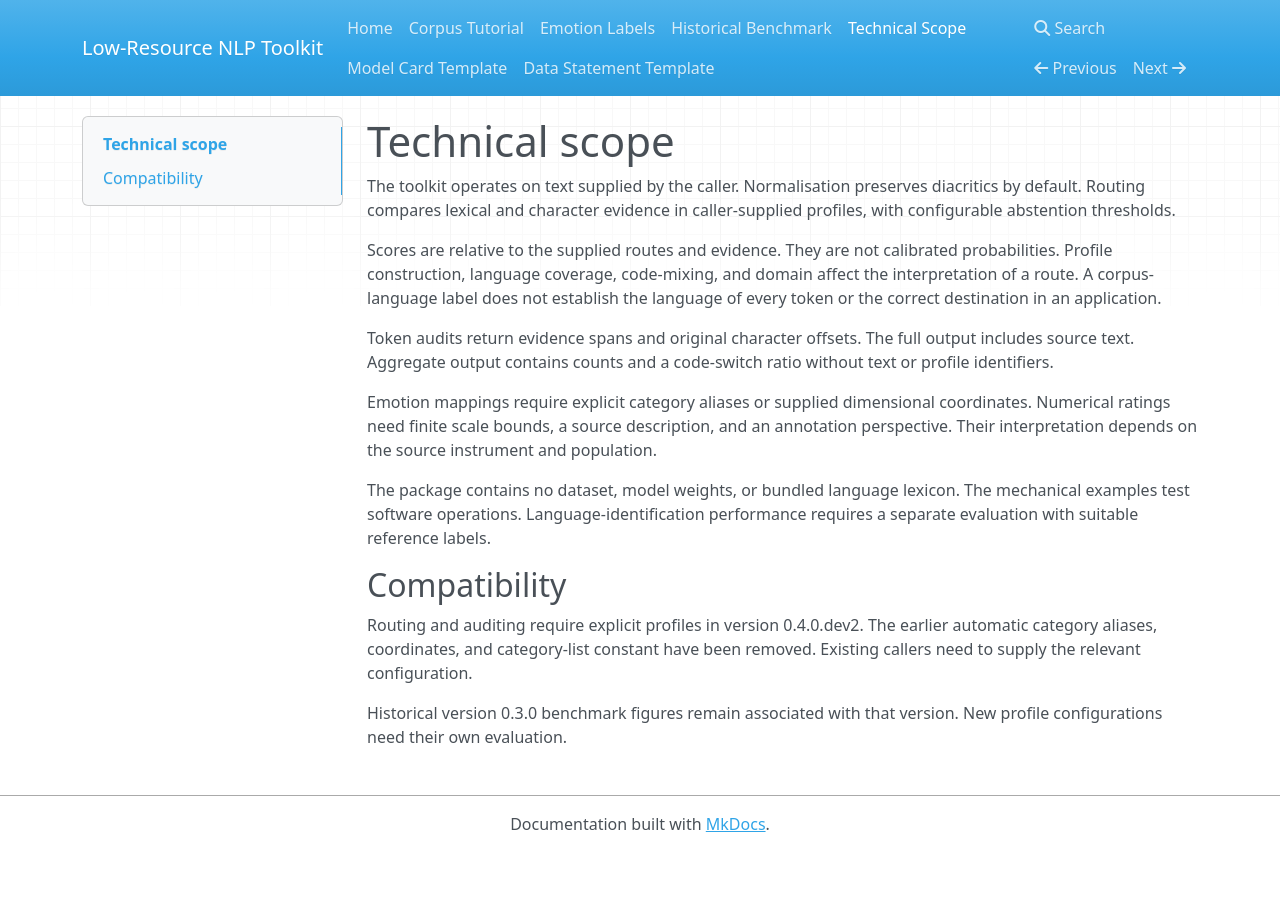
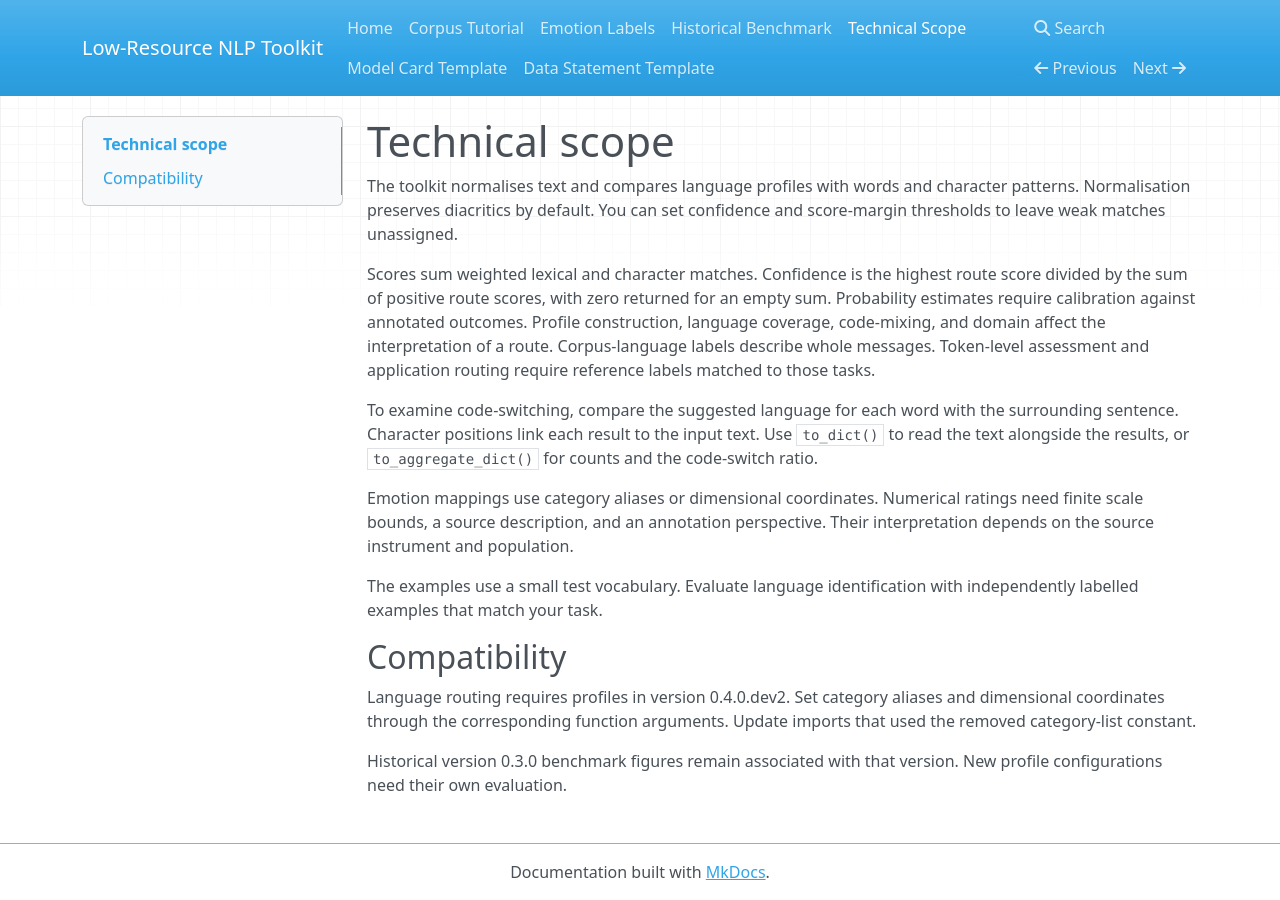
Before and after one commit to oyinkanchekwas/low-resource-nlp-toolkit, an MkDocs documentation site: the page built from docs/scope.md, in a window 1280 px wide. Built offline with MkDocs 1.6.1, drawn with Linux system fonts in a browser that asks for light colours; nearby versions of some CDN libraries.

Commit message:
Explain code-switching analysis through practical usage (#4)
Describe how to define language profiles and examine language changes within a sentence. Explain confidence through its calculation and match evaluation guidance to the annotation unit.

Use the same terminology in the README, documentation, package description, command help, and code comments. Link directly to the published documentation so the README works from the package index.

Preserve the existing command names, Python interfaces, output fields, and calculations.

```diff
--- a/docs/scope.md
+++ b/docs/scope.md
@@ -1,17 +1,17 @@
 # Technical scope
 
-The toolkit operates on text supplied by the caller. Normalisation preserves diacritics by default. Routing compares lexical and character evidence in caller-supplied profiles, with configurable abstention thresholds.
+The toolkit normalises text and compares language profiles with words and character patterns. Normalisation preserves diacritics by default. You can set confidence and score-margin thresholds to leave weak matches unassigned.
 
-Scores are relative to the supplied routes and evidence. They are not calibrated probabilities. Profile construction, language coverage, code-mixing, and domain affect the interpretation of a route. A corpus-language label does not establish the language of every token or the correct destination in an application.
+Scores sum weighted lexical and character matches. Confidence is the highest route score divided by the sum of positive route scores, with zero returned for an empty sum. Probability estimates require calibration against annotated outcomes. Profile construction, language coverage, code-mixing, and domain affect the interpretation of a route. Corpus-language labels describe whole messages. Token-level assessment and application routing require reference labels matched to those tasks.
 
-Token audits return evidence spans and original character offsets. The full output includes source text. Aggregate output contains counts and a code-switch ratio without text or profile identifiers.
+To examine code-switching, compare the suggested language for each word with the surrounding sentence. Character positions link each result to the input text. Use `to_dict()` to read the text alongside the results, or `to_aggregate_dict()` for counts and the code-switch ratio.
 
-Emotion mappings require explicit category aliases or supplied dimensional coordinates. Numerical ratings need finite scale bounds, a source description, and an annotation perspective. Their interpretation depends on the source instrument and population.
+Emotion mappings use category aliases or dimensional coordinates. Numerical ratings need finite scale bounds, a source description, and an annotation perspective. Their interpretation depends on the source instrument and population.
 
-The package contains no dataset, model weights, or bundled language lexicon. The mechanical examples test software operations. Language-identification performance requires a separate evaluation with suitable reference labels.
+The examples use a small test vocabulary. Evaluate language identification with independently labelled examples that match your task.
 
 ## Compatibility
 
-Routing and auditing require explicit profiles in version 0.4.0.dev2. The earlier automatic category aliases, coordinates, and category-list constant have been removed. Existing callers need to supply the relevant configuration.
+Language routing requires profiles in version 0.4.0.dev2. Set category aliases and dimensional coordinates through the corresponding function arguments. Update imports that used the removed category-list constant.
 
 Historical version 0.3.0 benchmark figures remain associated with that version. New profile configurations need their own evaluation.
--- a/pyproject.toml
+++ b/pyproject.toml
@@ -5,7 +5,7 @@ build-backend = "setuptools.build_meta"
 [project]
 name = "low-resource-nlp-toolkit"
 version = "0.4.0.dev2"
-description = "Python tools for multilingual text preparation, configurable routing, evidence audits, and evaluation."
+description = "Python tools for multilingual text preparation, language routing, code-switching analysis, and evaluation."
 readme = "README.md"
 requires-python = ">=3.9"
 license = "MIT"
```
Also changed, not shown: CHANGELOG.md (+6 -6 lines), README.md (+11 -11 lines), docs/benchmark.md (+5 -5 lines), docs/index.md (+3 -3 lines), docs/labels.md (+2 -2 lines), docs/tutorial.md (+7 -7 lines), 7 other files.
